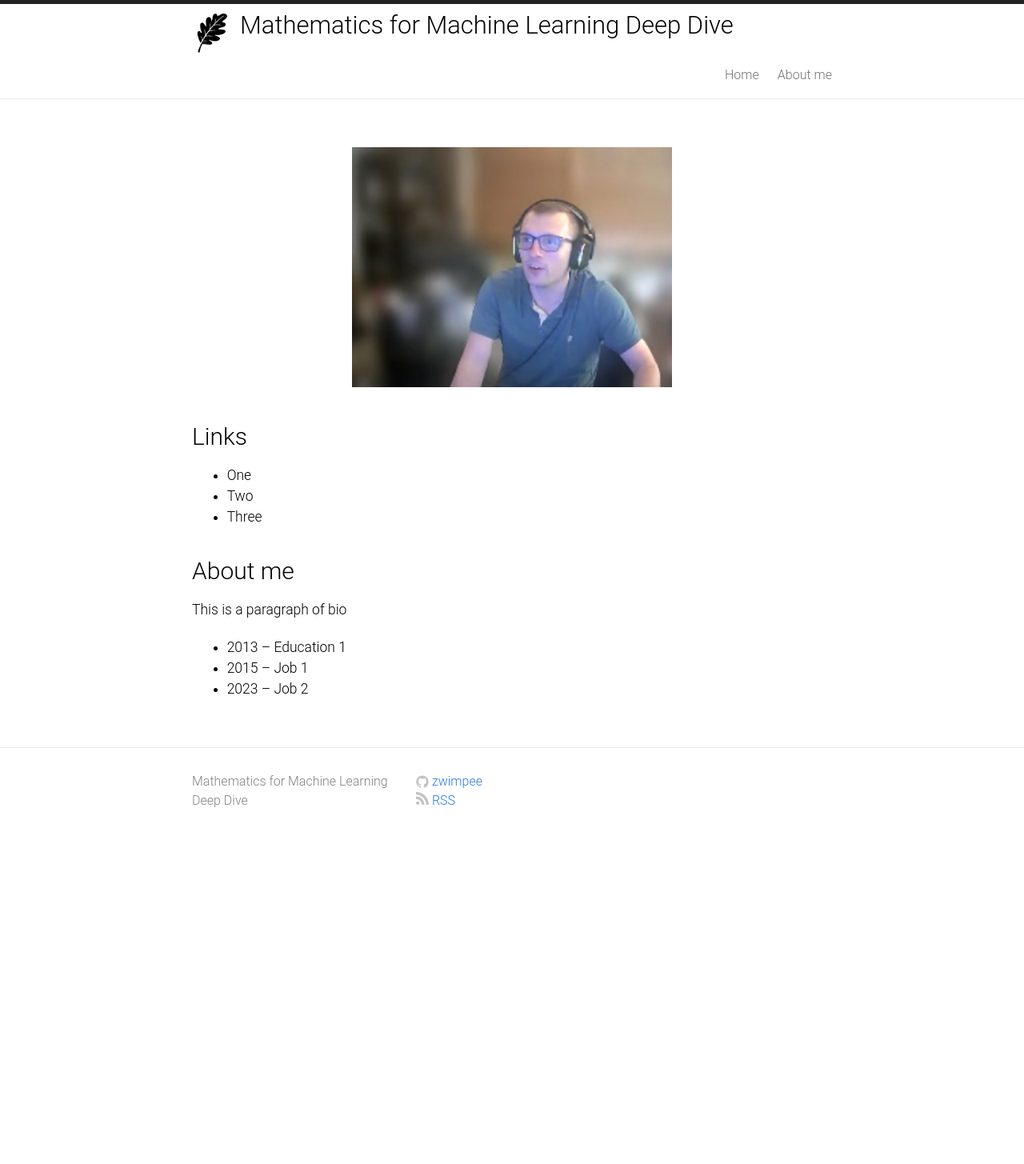
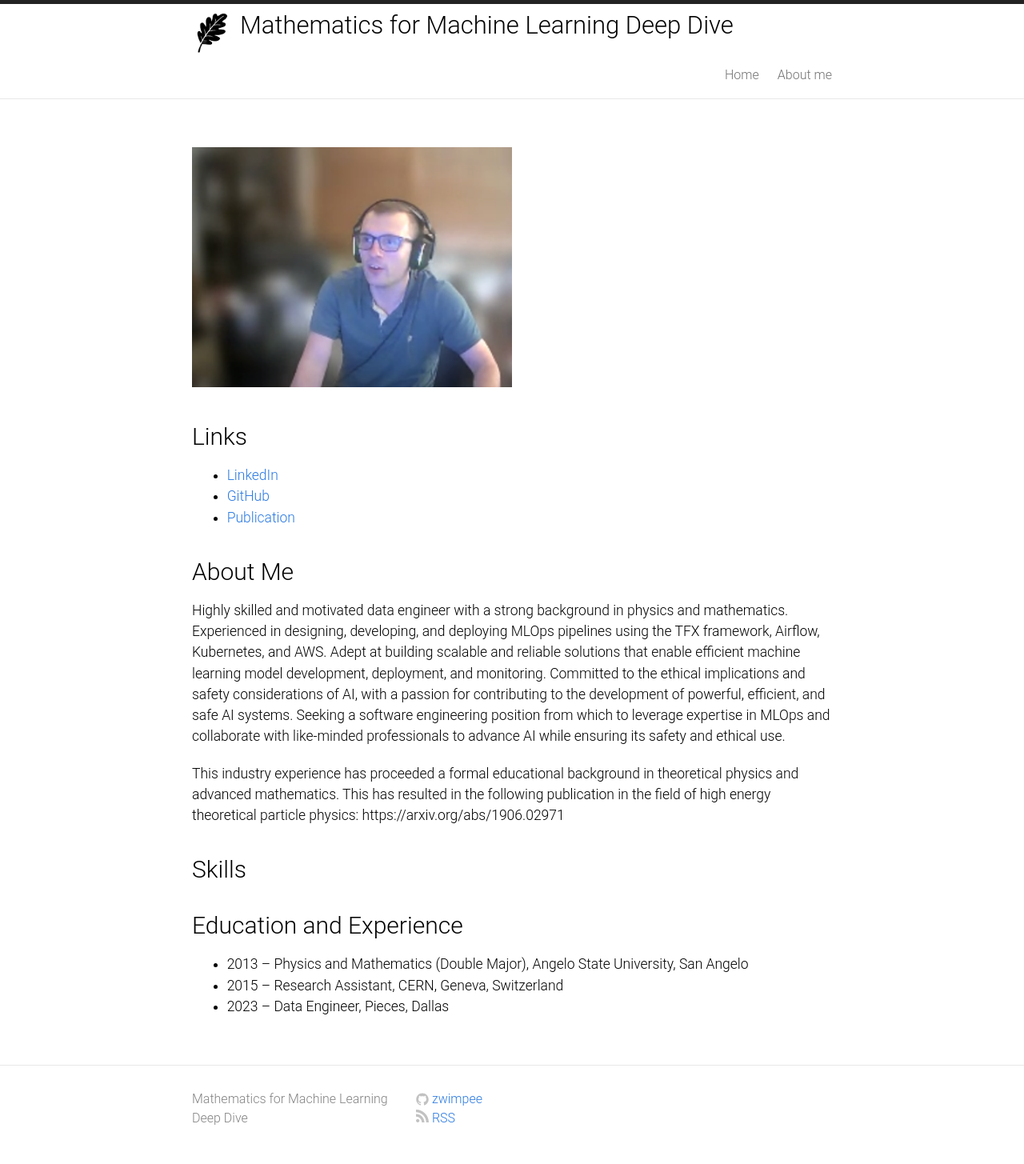
Before and after one commit to zwimpee/zwimpee.github.io, a Jekyll site: the page built from about_me.md, in a window 1280 px wide. Shown: the whole page at 80% size. Built offline with Jekyll 4.4.1, drawn with Linux system fonts in a browser that asks for light colours; before the commit the page ends 1058 px from its top, so only the background shows below that.

Commit message:
update about me

```diff
--- a/about_me.md
+++ b/about_me.md
@@ -4,19 +4,24 @@ permalink: /about_me/
 includelink: true
 ---
 
-<div class="imgcap_noborder">
-  <img src="/static/me.png" width="50%">
-</div>
+![Profile Picture](/static/me.png){: width="50%"}
 
 ## Links
-* One
-* Two
-* Three
+* [LinkedIn](https://www.linkedin.com/in/zwimpee/)
+* [GitHub](https://github.com/zwimpee)
+* [Publication](https://arxiv.org/abs/1906.02971)
 
-## About me
+## About Me
 
-This is a paragraph of bio
+Highly skilled and motivated data engineer with a strong background in physics and mathematics. Experienced in designing, developing, and deploying MLOps pipelines using the TFX framework, Airflow, Kubernetes, and AWS. Adept at building scalable and reliable solutions that enable efficient machine learning model development, deployment, and monitoring. Committed to the ethical implications and safety considerations of AI, with a passion for contributing to the development of powerful, efficient, and safe AI systems. Seeking a software engineering position from which to leverage expertise in MLOps and collaborate with like-minded professionals to advance AI while ensuring its safety and ethical use.
 
-* 2013 – Education 1
-* 2015 – Job 1
-* 2023 – Job 2
+This industry experience has proceeded a formal educational background in theoretical physics and advanced mathematics. This has resulted in the following publication in the field of high energy theoretical particle physics: https://arxiv.org/abs/1906.02971
+
+## Skills
+
+
+## Education and Experience
+
+* 2013 – Physics and Mathematics (Double Major), Angelo State University, San Angelo
+* 2015 – Research Assistant, CERN, Geneva, Switzerland
+* 2023 – Data Engineer, Pieces, Dallas
```
